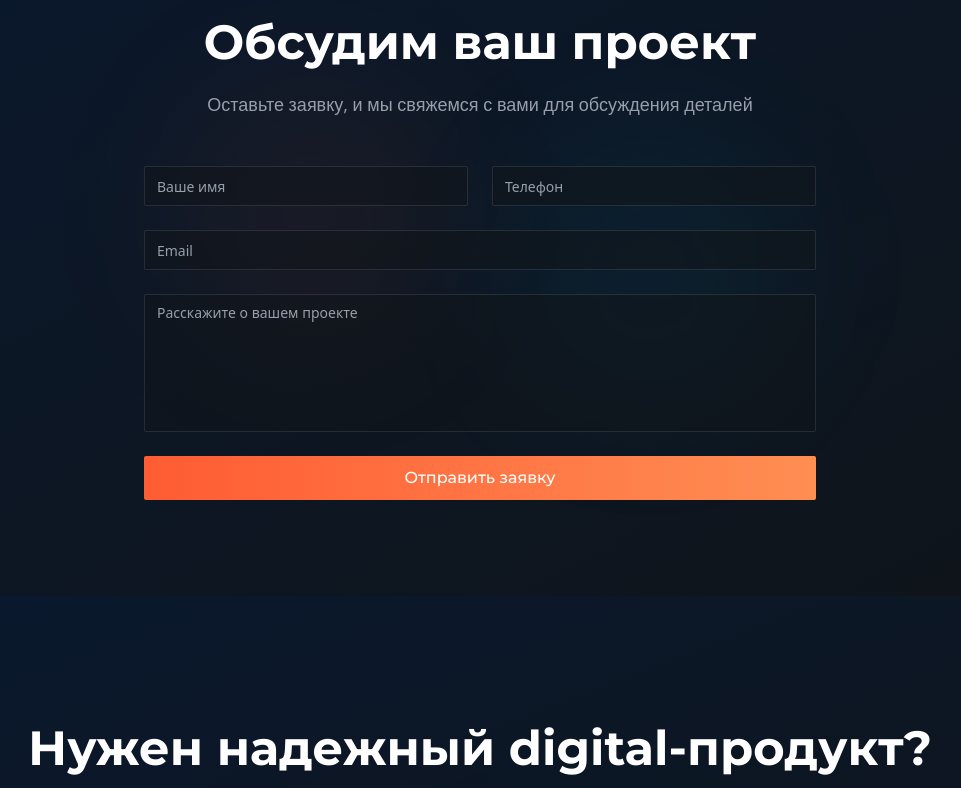
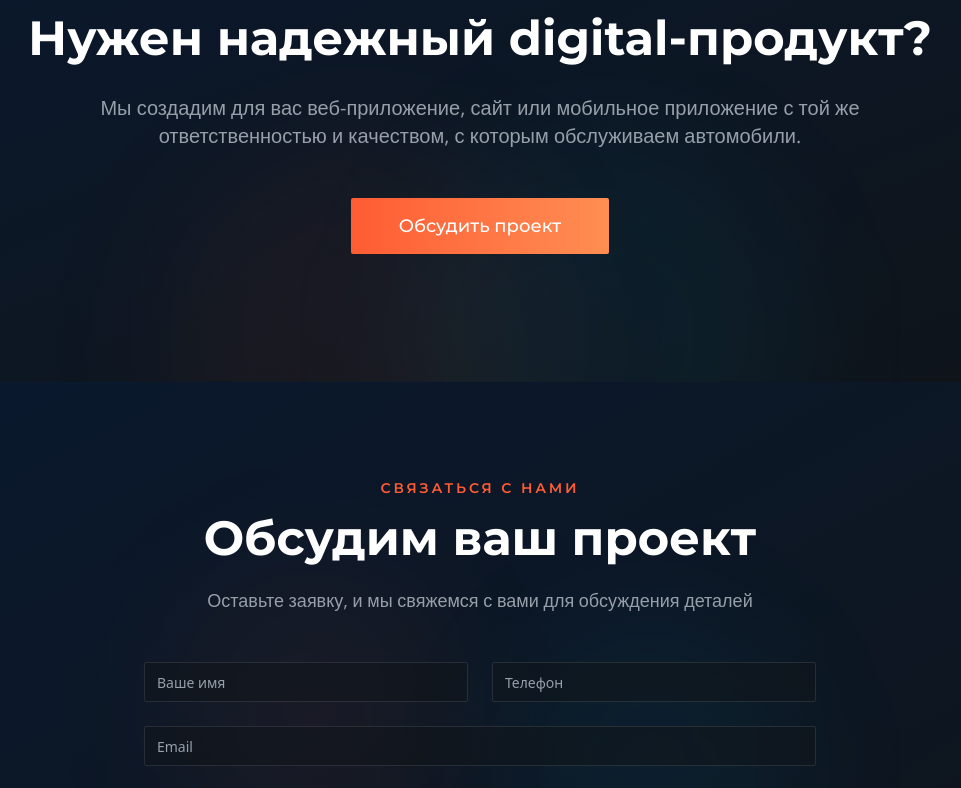
Before and after one commit to nshrkonstantin-coder/data-analytics-solution-2, a React (Vite) app: page / in a window 1280 px wide. Shown: the part 5044-5832 px from the top of the page, without its empty margins (160-1121 px from the left). Built offline with nearby package versions, Linux system fonts and the light colour scheme.

Commit message:
Fix: Исправить обсуждение проекта

```diff
--- a/src/pages/Index.tsx
+++ b/src/pages/Index.tsx
@@ -30,8 +30,8 @@ export default function Index() {
         <section id="faq">
           <FAQSection />
         </section>
+        <CTASection />
         <ContactForm />
-        <CTASection />
       </main>
       <Footer />
     </div>
```
